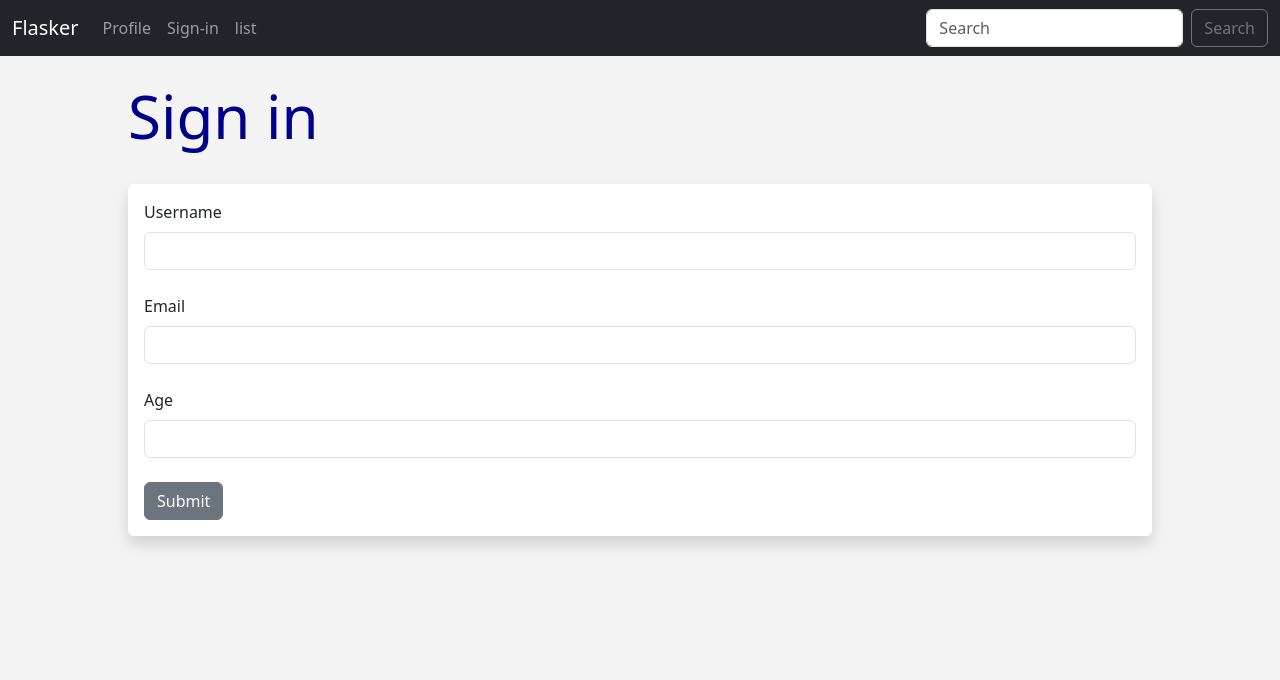
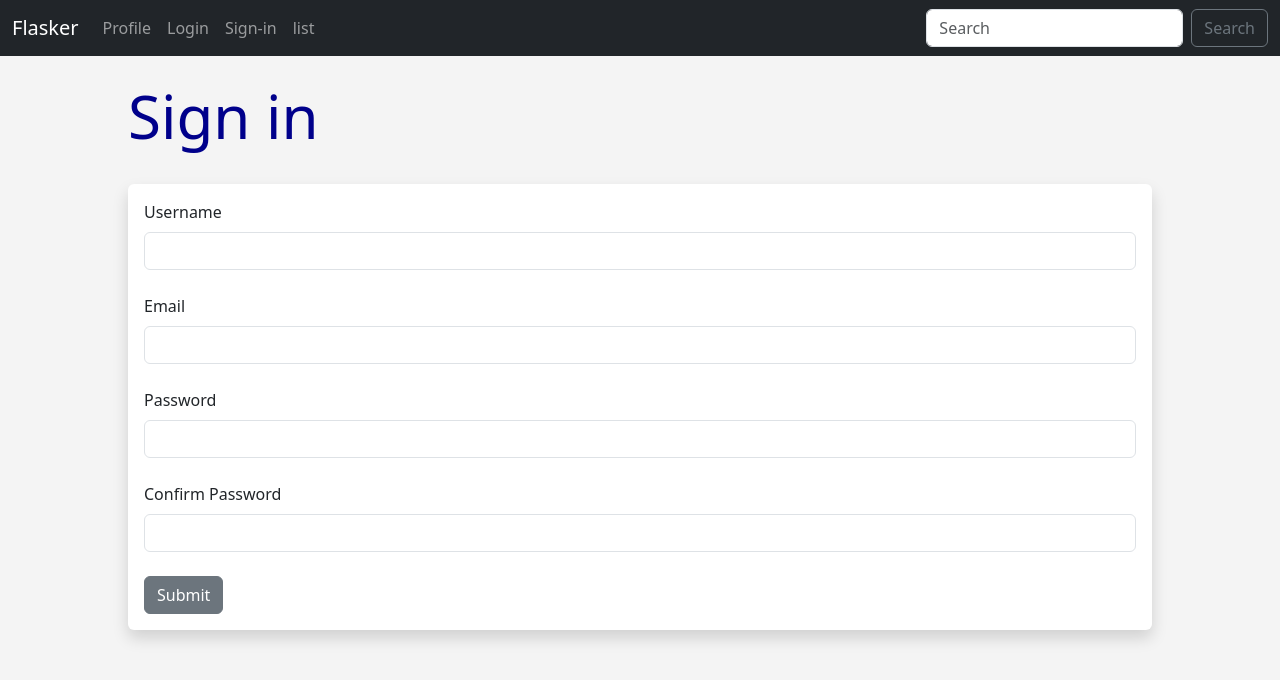
Before and after one commit to mahmoudi-1798/flasker, a Flask app: page /user/add in a window 1280 px wide. Shown: the top 680 px of the page. Run offline with Flask 3, Linux system fonts and the light colour scheme.

Commit message:
add password authentication

```diff
--- a/main.py
+++ b/main.py
@@ -1,10 +1,11 @@
 from flask import Flask, render_template, flash, request, redirect
 from flask_wtf import FlaskForm
-from wtforms import StringField, SubmitField, IntegerField
-from wtforms.validators import DataRequired
+from wtforms import StringField, SubmitField, IntegerField, PasswordField, BooleanField, ValidationError
+from wtforms.validators import DataRequired, EqualTo, Length
 from flask_sqlalchemy import SQLAlchemy
 from flask_migrate import Migrate
 from datetime import datetime
+from werkzeug.security import generate_password_hash, check_password_hash
 
 from dotenv import load_dotenv
 
@@ -29,20 +30,39 @@ class Users(db.Model):
     age = db.Column(db.Integer)
     date_added = db.Column(db.DateTime, default=datetime.utcnow)
 
-    def __init__(self, name, email, age):
+    password_hash = db.Column(db.String(128))
+
+    @property
+    def password(self):
+        raise AttributeError("Password is not a readable attribute!")
+
+    @password.setter
+    def password(self, password):
+        self.password_hash = generate_password_hash(password)
+
+    def verify_password(self, password):
+        return check_password_hash(self.password_hash, password)
+
+    def __init__(self, name, email, password_hash):
         self.name = name
         self.email = email
-        self.age = age
+        self.password_hash = password_hash
 
 class UserForm(FlaskForm):
     name = StringField("Username", validators=[DataRequired()])
     email = StringField("Email", validators=[DataRequired()])
-    age = IntegerField("Age")
+    password_hash = PasswordField("Password", validators=[DataRequired(), EqualTo("password_hash2", message="Passwords doesn't match.")])
+    password_hash2 = PasswordField("Confirm Password", validators=[DataRequired()])
     submit = SubmitField("Submit")
 
 #Form class, inherited from FlaskForm
 class NamerForm(FlaskForm):
     name = StringField("Your Name", validators=[DataRequired()])
+    submit = SubmitField("Submit")
+
+class PasswordForm(FlaskForm):
+    email = StringField("Email", validators=[DataRequired()])
+    password = PasswordField("Password", validators=[DataRequired()])
     submit = SubmitField("Submit")
 
 #Home page
@@ -85,7 +105,8 @@ def add_user():
     if form.validate_on_submit():
         user = Users.query.filter_by(email=form.email.data).first()
         if user is None:
-            user = Users(name=form.name.data, email=form.email.data, age=form.age.data)
+            hashed_pw = generate_password_hash(form.password_hash.data, "sha256") # we hash the password before send it to db
+            user = Users(name=form.name.data, email=form.email.data, password_hash=hashed_pw)
             db.session.add(user)
             db.session.commit()
             #flash("Form Submitted Successfully.") #To show a message at top after submiting and entering
@@ -95,7 +116,8 @@ def add_user():
         name = form.name.data
         form.name.data = ''
         form.email.data = ''
-        form.age.data = 0
+        form.password_hash.data = ''
+
     our_users = Users.query.order_by(Users.date_added)
     return render_template("add_user.html", form=form, name=name, our_users=our_users)
 
@@ -141,3 +163,27 @@ def delete(id):
     except:
         flash("Something went wrong.Try again.")
         return render_template("users_list.html", form=form, name=name, our_users=our_users)
+
+@app.route("/login", methods=["GET", "POST"])
+def login():
+    email = None
+    password = None
+    entered_pw = None
+    passed = None
+
+    form = PasswordForm()
+    #validate form
+    if form.validate_on_submit():
+        email = form.email.data
+        password = form.password.data
+        form.email.data = ''
+        form.password.data = ''
+
+        entered_pw = Users.query.filter_by(email=email).first()
+
+        passed = check_password_hash(entered_pw.password_hash, password)
+        if passed == True:
+            flash("Login Successfully.")
+            return redirect("/user/{}".format(email))
+
+    return render_template("login.html", email=name, password=password, form=form)
--- a/templates/add_user.html
+++ b/templates/add_user.html
@@ -59,8 +59,11 @@
             {{ form.email.label(class="form-label") }}
             {{ form.email(class="form-control") }}
             <br>
-            {{ form.age.label(class="form-label") }}
-            {{ form.age(class="form-control") }}
+            {{ form.password_hash.label(class="form-label") }}
+            {{ form.password_hash(class="form-control") }}
+            <br>
+            {{ form.password_hash2.label(class="form-label") }}
+            {{ form.password_hash2(class="form-control") }}
             <br>
             {{ form.submit(class="btn btn-secondary") }}
         </form>
--- a/templates/navbar.html
+++ b/templates/navbar.html
@@ -8,6 +8,9 @@
         <ul class="navbar-nav me-auto mb-2 mb-lg-0">
           <li class="nav-item">
             <a class="nav-link" href="{{ url_for('user',name='John') }}">Profile</a>
+          </li>
+          <li class="nav-item">
+            <a class="nav-link" href="{{ url_for('login') }}">Login</a>
           </li>
           <li class="nav-item">
             <a class="nav-link" href="{{ url_for('add_user') }}">Sign-in</a>
--- a/templates/users_list.html
+++ b/templates/users_list.html
@@ -18,7 +18,6 @@
             <th scope="col">ID</th>
             <th scope="col">Username</th>
             <th scope="col">Email</th>
-            <th scope="col">Age</th>
             </tr>
         </thead>
         {% for our_user in our_users %}
@@ -27,7 +26,6 @@
             <th scope="row">{{ our_user.id }}</th>
             <td><a href="{{ url_for('update', id=our_user.id) }}">{{ our_user.name }}</a></td>
             <td>{{ our_user.email }}</td>
-            <td>{{ our_user.age }}</td>
             <td><a href="{{ url_for('delete', id=our_user.id) }}" class="btn btn-danger">Delete</a></td>
             </tr>
         {% endfor %}
```
Also changed, not shown: migrations/versions/5471f020b10d_add_password_field.py (added, +32 -0 lines), templates/login.html (added, +31 -0 lines).
